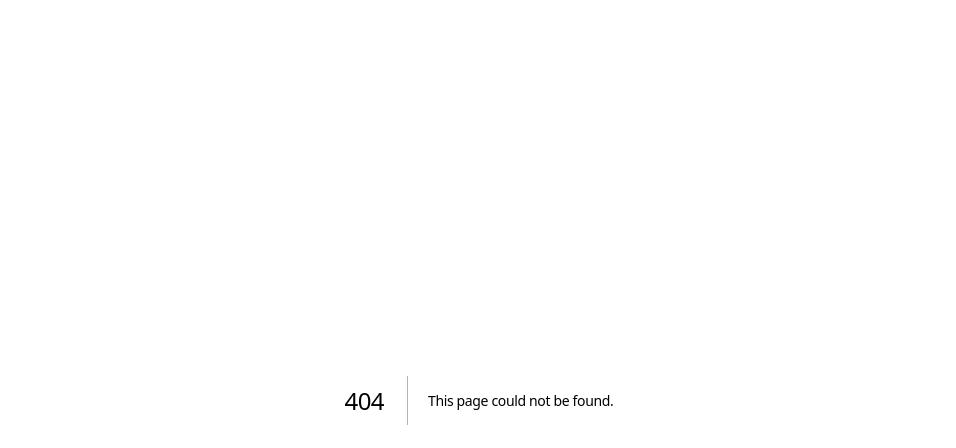
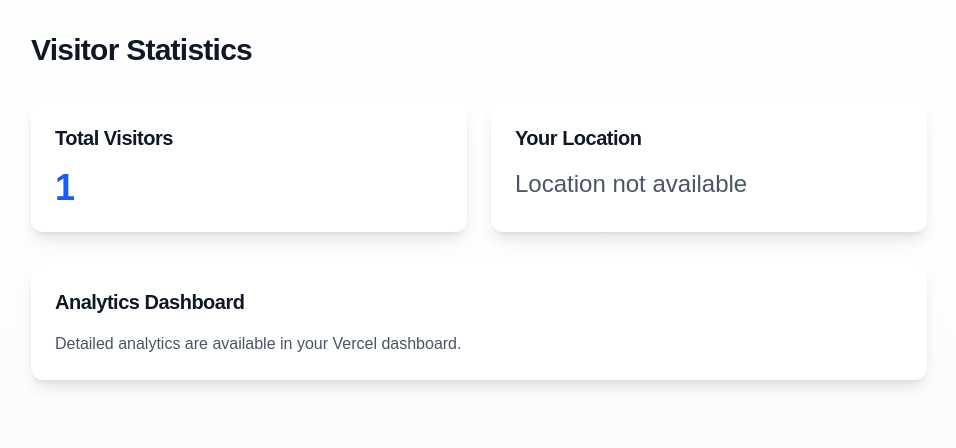
Before and after one commit to WeizhenW/tips-calculator, a Next.js app: page /stats in a window 1280 px wide. Before the commit this address had no page. Shown: the top 448 px of the page, without its empty margins (161-1117 px from the left). Built offline with nearby package versions, Linux system fonts and the light colour scheme; no server answers.

Commit message:
Update stats page to show only state/country location

```diff
--- /dev/null
+++ b/app/stats/page.tsx
@@ -0,0 +1,80 @@
+'use client';
+import { useEffect, useState } from 'react';
+import VisitorCounter from '../components/VisitorCounter';
+
+export default function StatsPage() {
+  const [visitorCount, setVisitorCount] = useState(0);
+  const [location, setLocation] = useState<string | null>(null);
+
+  useEffect(() => {
+    // Get visitor's location
+    if ('geolocation' in navigator) {
+      navigator.geolocation.getCurrentPosition(
+        (position) => {
+          const { latitude, longitude } = position.coords;
+          // Use reverse geocoding to get location name
+          fetch(`https://nominatim.openstreetmap.org/reverse?format=json&lat=${latitude}&lon=${longitude}`)
+            .then(response => response.json())
+            .then(data => {
+              // Extract state or country from the address components
+              const address = data.address;
+              const location = address.state || address.country || 'Location not available';
+              setLocation(location);
+            })
+            .catch(error => console.error('Error fetching location:', error));
+        },
+        (error) => {
+          console.error('Error getting location:', error);
+        }
+      );
+    }
+
+    // Get visitor count from localStorage
+    const count = localStorage.getItem('visitorCount');
+    if (count) {
+      setVisitorCount(parseInt(count));
+    } else {
+      localStorage.setItem('visitorCount', '1');
+      setVisitorCount(1);
+    }
+  }, []);
+
+  return (
+    <div className="min-h-screen bg-gradient-to-b from-white to-gray-50 dark:from-gray-900 dark:to-gray-800 p-8">
+      <div className="max-w-4xl mx-auto">
+        <h1 className="text-3xl font-bold text-gray-900 dark:text-white mb-8">
+          Visitor Statistics
+        </h1>
+
+        <div className="grid grid-cols-1 md:grid-cols-2 gap-6">
+          <div className="bg-white dark:bg-gray-800 p-6 rounded-xl shadow-lg">
+            <h2 className="text-xl font-semibold text-gray-900 dark:text-white mb-4">
+              Total Visitors
+            </h2>
+            <p className="text-4xl font-bold text-blue-600 dark:text-blue-400">
+              {visitorCount}
+            </p>
+          </div>
+
+          <div className="bg-white dark:bg-gray-800 p-6 rounded-xl shadow-lg">
+            <h2 className="text-xl font-semibold text-gray-900 dark:text-white mb-4">
+              Your Location
+            </h2>
+            <p className="text-2xl text-gray-600 dark:text-gray-300">
+              {location || 'Location not available'}
+            </p>
+          </div>
+        </div>
+
+        <div className="mt-8 bg-white dark:bg-gray-800 p-6 rounded-xl shadow-lg">
+          <h2 className="text-xl font-semibold text-gray-900 dark:text-white mb-4">
+            Analytics Dashboard
+          </h2>
+          <p className="text-gray-600 dark:text-gray-300">
+            Detailed analytics are available in your Vercel dashboard.
+          </p>
+        </div>
+      </div>
+    </div>
+  );
+}
```
